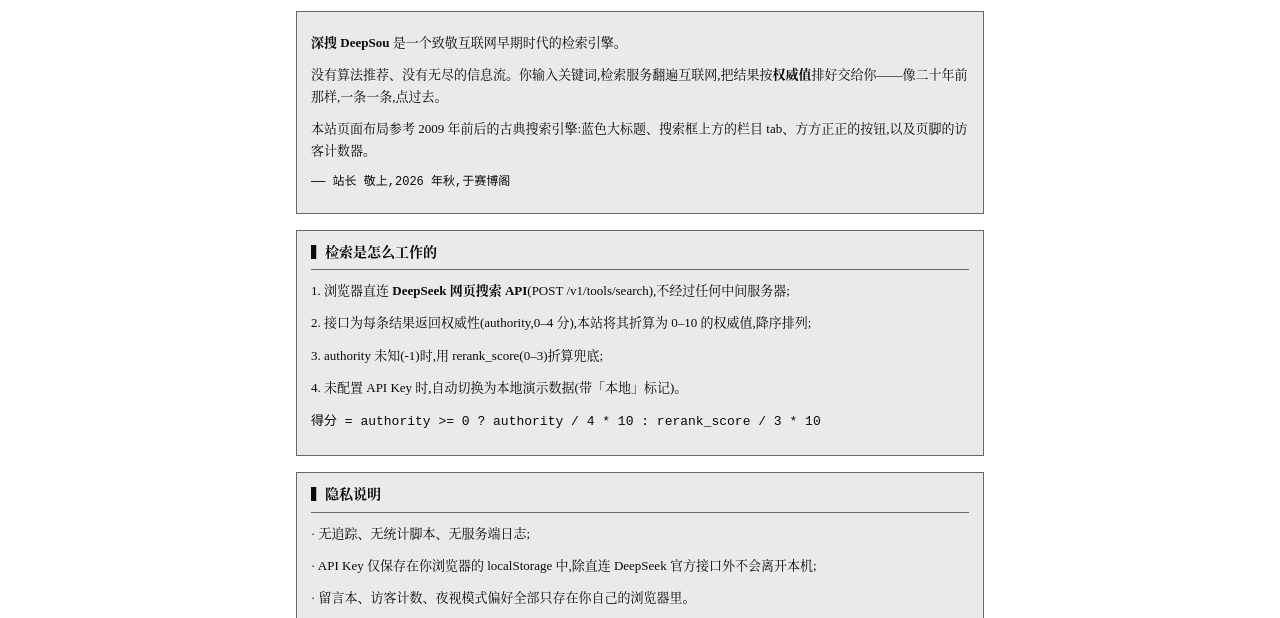
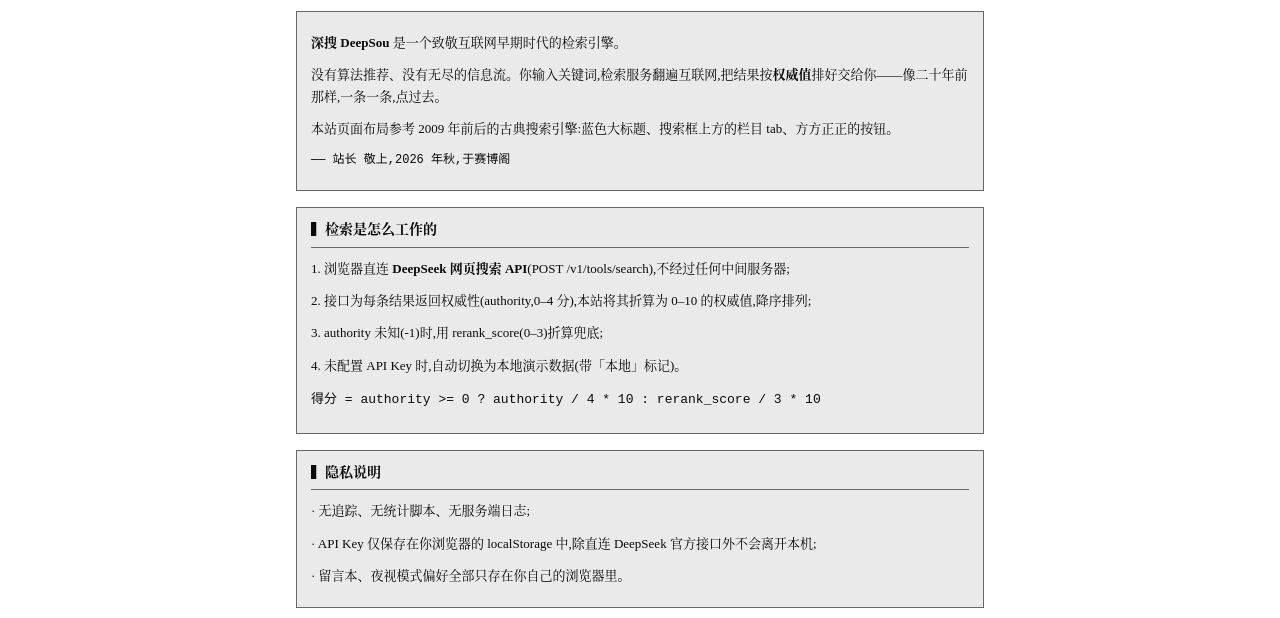
Before and after one commit to Wuqiyang312/deepsou, a plain HTML site: page about.html in a window 1280 px wide. Shown: the part 182-800 px from the top of the page. Drawn offline with Linux system fonts and the light colour scheme.

Commit message:
docs: drop stale visitor counter mentions on about page

```diff
--- a/about.html
+++ b/about.html
@@ -34,7 +34,7 @@
   <div class="panel">
     <p><b>深搜 DeepSou</b> 是一个致敬互联网早期时代的检索引擎。</p>
     <p style="margin-top:8px">没有算法推荐、没有无尽的信息流。你输入关键词,检索服务翻遍互联网,把结果按<b>权威值</b>排好交给你——像二十年前那样,一条一条,点过去。</p>
-    <p style="margin-top:8px">本站页面布局参考 2009 年前后的古典搜索引擎:蓝色大标题、搜索框上方的栏目 tab、方方正正的按钮,以及页脚的访客计数器。</p>
+    <p style="margin-top:8px">本站页面布局参考 2009 年前后的古典搜索引擎:蓝色大标题、搜索框上方的栏目 tab、方方正正的按钮。</p>
     <p class="mono" style="margin-top:8px;font-size:12px">—— 站长 敬上,2026 年秋,于赛博阁</p>
   </div>
 
@@ -51,7 +51,7 @@
     <h3>▍隐私说明</h3>
     <p>· 无追踪、无统计脚本、无服务端日志;</p>
     <p>· API Key 仅保存在你浏览器的 localStorage 中,除直连 DeepSeek 官方接口外不会离开本机;</p>
-    <p>· 留言本、访客计数、夜视模式偏好全部只存在你自己的浏览器里。</p>
+    <p>· 留言本、夜视模式偏好全部只存在你自己的浏览器里。</p>
   </div>
 
   <div class="panel" style="margin-top:16px">
```
